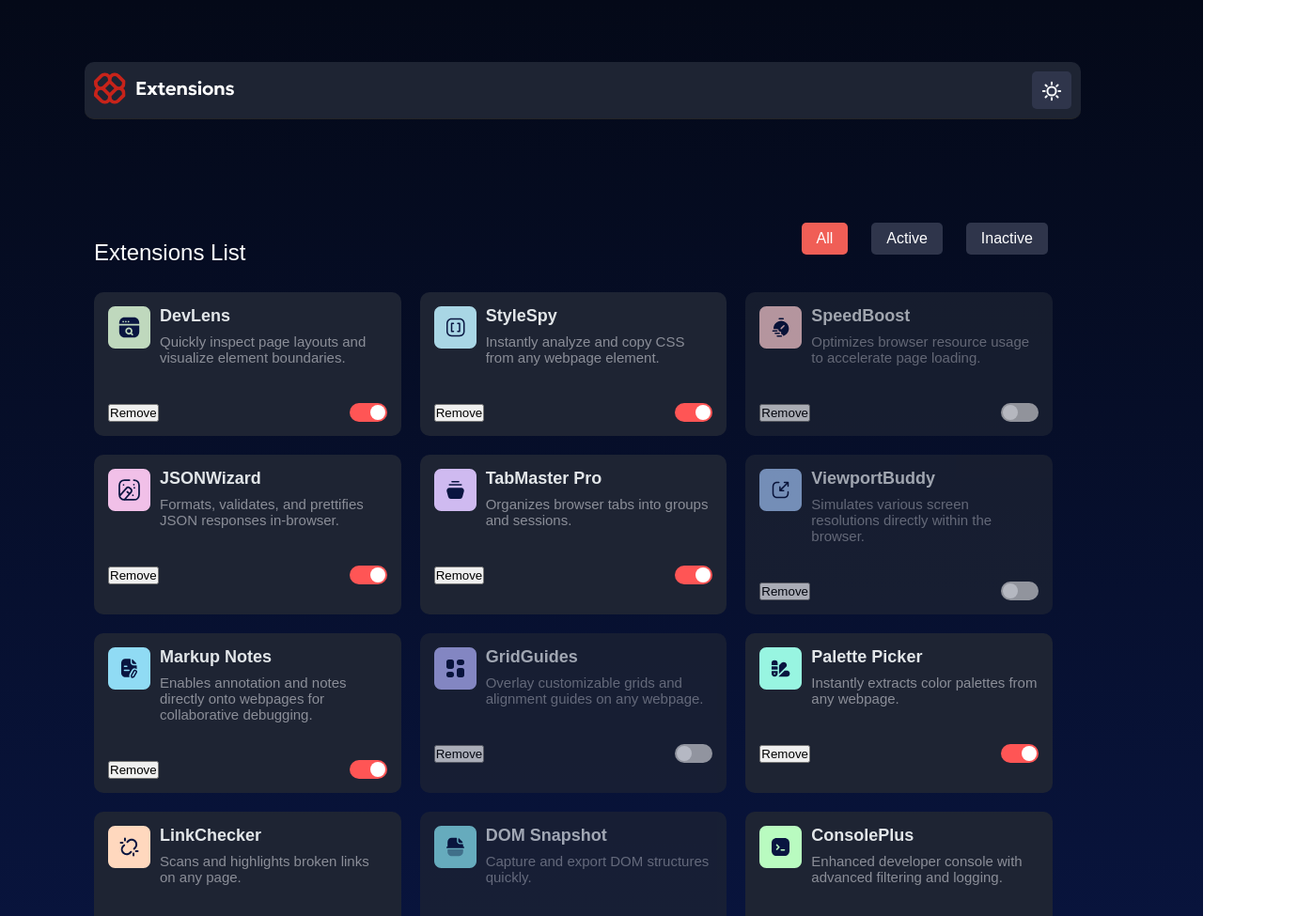
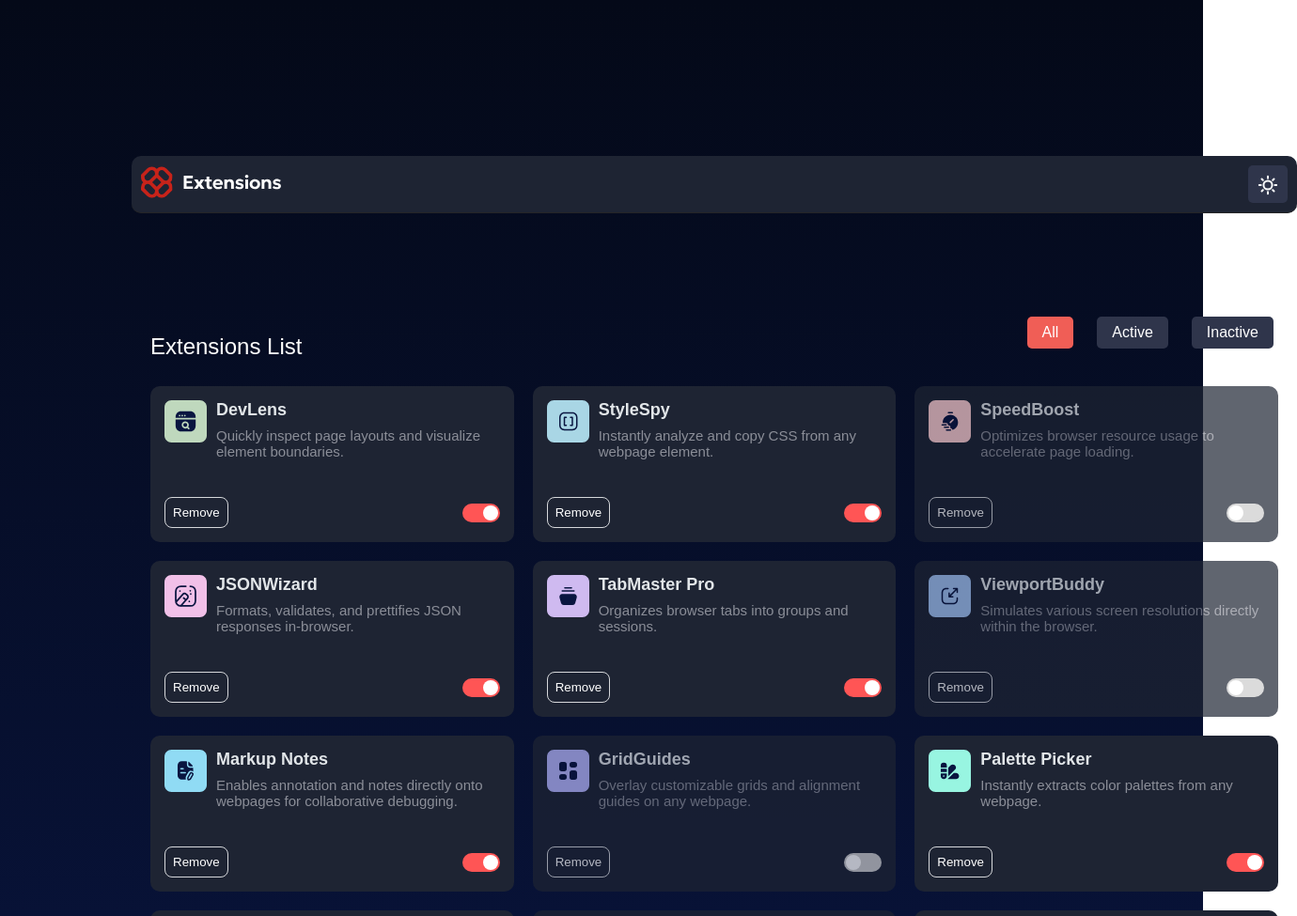
Before and after one commit to william2032/extensionUI, a plain HTML site: page index.html in a window 1280 px wide. Shown: the top 975 px of the page at 94% size, 1380 px wide, since content can reach past the window. Drawn offline with Linux system fonts and the light colour scheme; a web font is replaced by a local one.

Commit message:
fixed the buttons styles

```diff
--- a/script.js
+++ b/script.js
@@ -119,7 +119,7 @@ function renderExtensions(extensionsData, filter = 'all') {
                 </div>
             </div>
             <div class="extension-footer">
-                <button class="">Remove</button>
+                <button class="btn-remove">Remove</button>
                 <label class="toggle-switch">
                     <input type="checkbox" class="toggle-checkbox" ${extension.isActive ? 'checked' : ''}>
                     <span class="toggle-slider"></span>
@@ -128,7 +128,7 @@ function renderExtensions(extensionsData, filter = 'all') {
         </div>
     `).join('');
 
-    container.innerHTML = extensionsHTML || '<p class="no-results">No extensions found matching your criteria.</p>';
+    container.innerHTML = extensionsHTML || '<p class="no-results">No extensions found.</p>';
 
     document.querySelectorAll('.toggle-checkbox').forEach((checkbox, index) => {
         checkbox.addEventListener('change', function () {
@@ -138,15 +138,13 @@ function renderExtensions(extensionsData, filter = 'all') {
     });
 
     // reattach event listeners to remove buttons
-    document.querySelectorAll('.remove-btn').forEach(button => {
+    document.querySelectorAll('.btn-remove').forEach(button => {
         button.addEventListener('click', function () {
             const card = this.closest('.extension-card');
             const extensionName = card.querySelector('.extension-name').textContent;
             if (confirm(`Are you sure you want to remove ${extensionName}?`)) {
                 card.style.opacity = '0';
-                setTimeout(() => {
                     card.remove();
-                });
             }
         });
     });
--- a/style.css
+++ b/style.css
@@ -7,15 +7,18 @@
 body {
     max-width: 1220px;
     background-size: cover;
-    height: 100%;
     font-family: 'Noto Sans JP', sans-serif;
     background: linear-gradient(to bottom, #040918, #091540) no-repeat;
+
 }
 
 .container {
-    margin: 50px 90px;
+    width: 100%;
+    margin: 150px ;
     display: flex;
     flex-direction: column;
+    justify-content: center;
+    align-items: center;
 }
 
 .header {
@@ -113,7 +116,7 @@ body {
 
 .lists-body {
     display: grid;
-    grid-template-columns: repeat(auto-fill, minmax(250px, 1fr));
+    grid-template-columns: repeat(3, 1fr);
     gap: 20px;
 }
 
@@ -123,7 +126,6 @@ body {
     height: auto;
     padding: 15px;
    align-content:space-between;
-
     transition: opacity 0.3s ease;
 }
 
@@ -166,6 +168,18 @@ body {
     display: flex;
     justify-content: space-between;
     align-items: center;
+}
+.extension-footer > .btn-remove {
+    color: white;
+    background: hsl(224, 26%, 16%);
+    padding: 8px;
+    border: 1px solid hsl(216, 6%, 85%);
+    border-radius: 8px;
+    cursor: pointer;
+}
+.extension-footer > .btn-remove:hover {
+    color:hsl(224, 26%, 16%);
+    background: hsl(216, 6%, 85%);
 }
 
 .toggle-switch {
```
